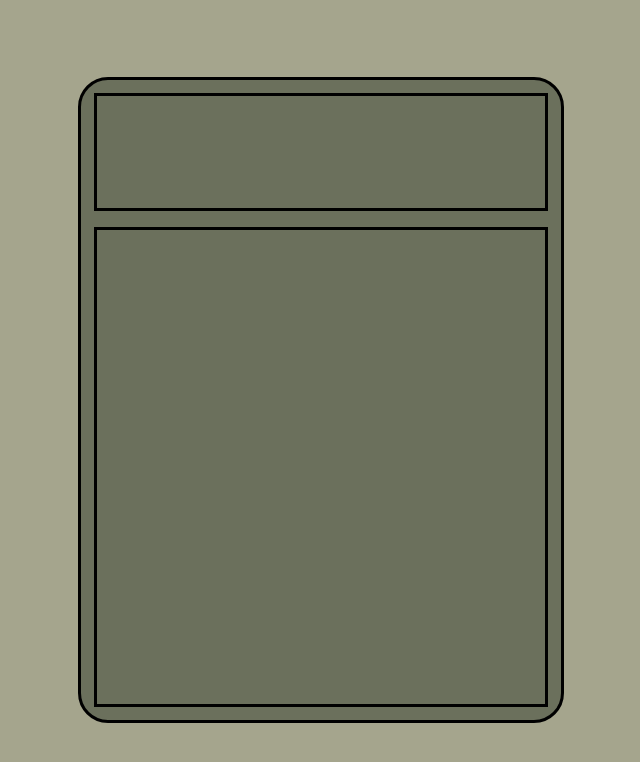
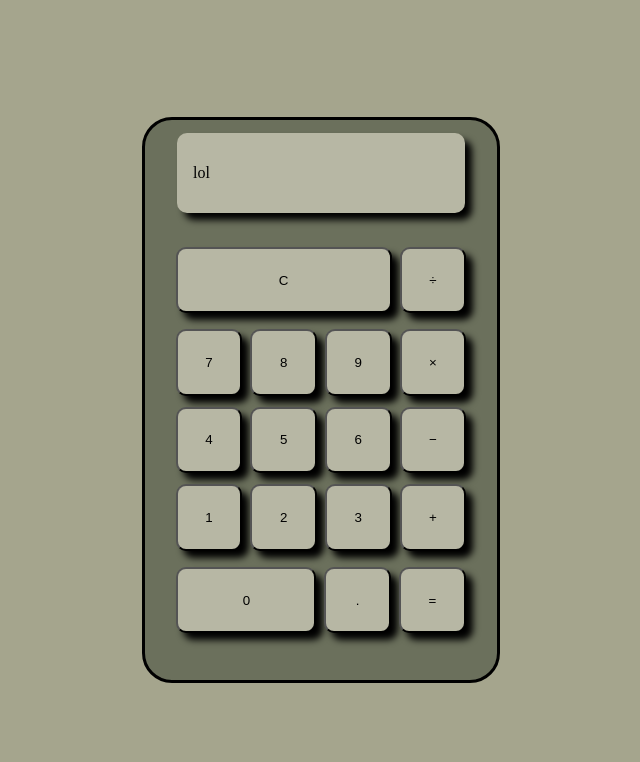
Before and after one commit to Maasym/calculator, a plain HTML site: page index.html in a window 1280 px wide. Shown: the whole page, without its empty margins (319-959 px from the left). Drawn offline with Linux system fonts and the light colour scheme.

Commit message:
design nearly done

```diff
--- a/index.html
+++ b/index.html
@@ -11,17 +11,40 @@
 
     <div class="container">
         <div class="calc">
-            <div class="display">
+            <div id="display"></div>
 
-            </div>
             <div class="buttonarea">
+
+                <div class="top">
+                    <button id="clear">C</button>
+                    <button id="division">&#xf7;</button>
+                </div>
+
+                <div class="mid">
+                    <button class="midbut">7</button>
+                    <button class="midbut">8</button>
+                    <button class="midbut">9</button>
+                    <button class="midbut">&#xd7;</button>
+                    <button class="midbut">4</button>
+                    <button class="midbut">5</button>
+                    <button class="midbut">6</button>
+                    <button class="midbut">&#x2212;</button>
+                    <button class="midbut">1</button>
+                    <button class="midbut">2</button>
+                    <button class="midbut">3</button>
+                    <button class="midbut">&#x2b;</button>
+                </div>
+
+                <div class="bot">
+                    <button id="zero">0</button>
+                    <button class="botbut">.</button>
+                    <button class="botbut">&#x3d;</button>
+                </div>
 
             </div>
         </div>
 
     </div>
 
-
-
 </body>
 </html>
--- a/javascript.js
+++ b/javascript.js
@@ -0,0 +1,2 @@
+const display = document.getElementById("display")
+display.textContent = "lol"
--- a/style.css
+++ b/style.css
@@ -11,27 +11,91 @@ body{
 .container{
     display: flex;
     border-style: solid;
-    width: 30em;
-    height: 40em;
+    width: 22em;
+    height: 35em;
     border-radius: 30px;
     background-color: #6b705c;
+    justify-content: center;
 }
 .calc{
     display: flex;
     flex-direction: column;
     margin: 13px;
 }
-.display{
-    border-style: solid;
-    width: 28em;
-    height: 7em;
+#display{
+    width: 17em;
+    height: 5em;
     display: flex;
+    background-color: #b7b7a4 ;
+    margin-left: 1em;
+    align-items: center;
+    padding-left: 1em;
+    box-shadow: 7px 7px 7px black;
+    border-radius: 10px;
+
 }
 .buttonarea{
     display: flex;
-    border-style: solid;
-    width: 28em;
-    height: 18em;
-    margin-top: 1em;
+    width: 20em;
+    height: 10em;
     flex-grow: 1;
+    justify-content: center;
+    align-items: center;
+    flex-direction: column;
 }
+.top{
+    display: flex;
+    width: 20em;
+    height: 5em;
+    gap: 0.5em;
+    margin:0.5em;
+    justify-content: center;
+    align-items: center;
+}
+.mid{
+    display: flex;
+    flex-wrap: wrap;
+    width: 20em;
+    height: 14em;
+    gap:0.5em;
+    justify-content: center;
+    align-items: center;
+}
+.bot{
+    display: flex;
+    width: 20em;
+    height: 5em;
+    margin:0.5em;
+    justify-content: center;
+    align-items: center;
+    gap:0.5em;
+}
+#clear{
+    width: 16.2em;
+    height: 5em;
+}
+#division{
+    width: 5em;
+    height: 5em;
+}
+.midbut{
+    width: 5em;
+    height: 5em;
+}
+#zero{
+    width: 10.5em;
+    height: 5em;
+
+}
+.botbut{
+    width: 5em;
+    height: 5em;
+}
+button{
+    background-color: #b7b7a4;
+    border-radius: 10px;
+    box-shadow: 7px 7px 7px black;
+}
+button:hover{
+    background-color: #ddbea9;
+}
```
